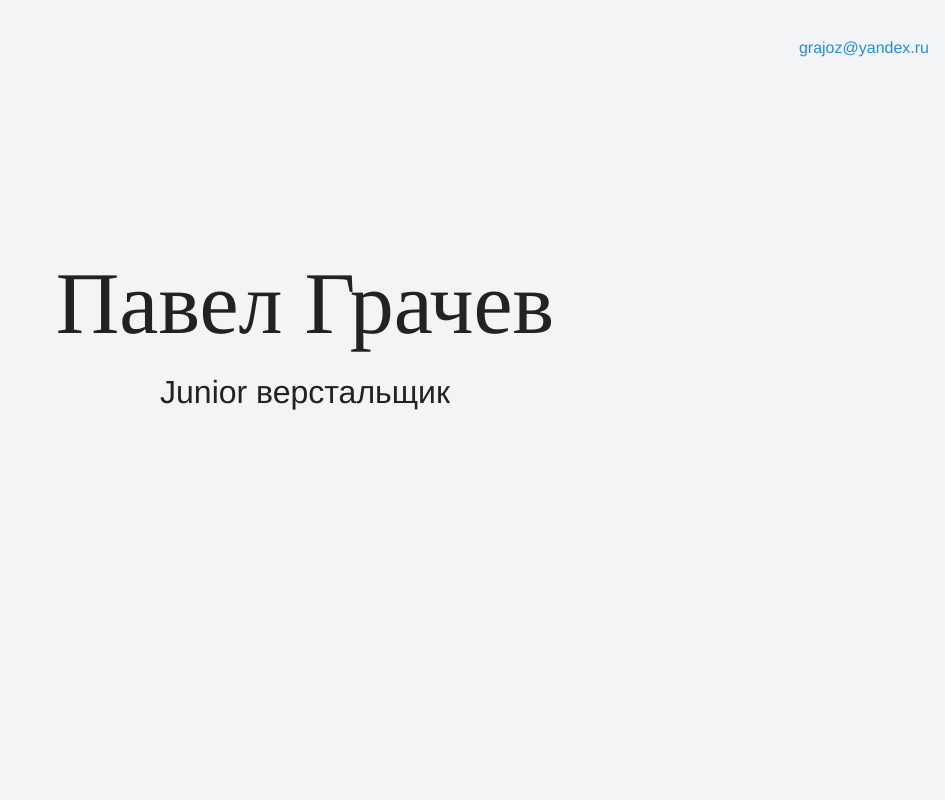
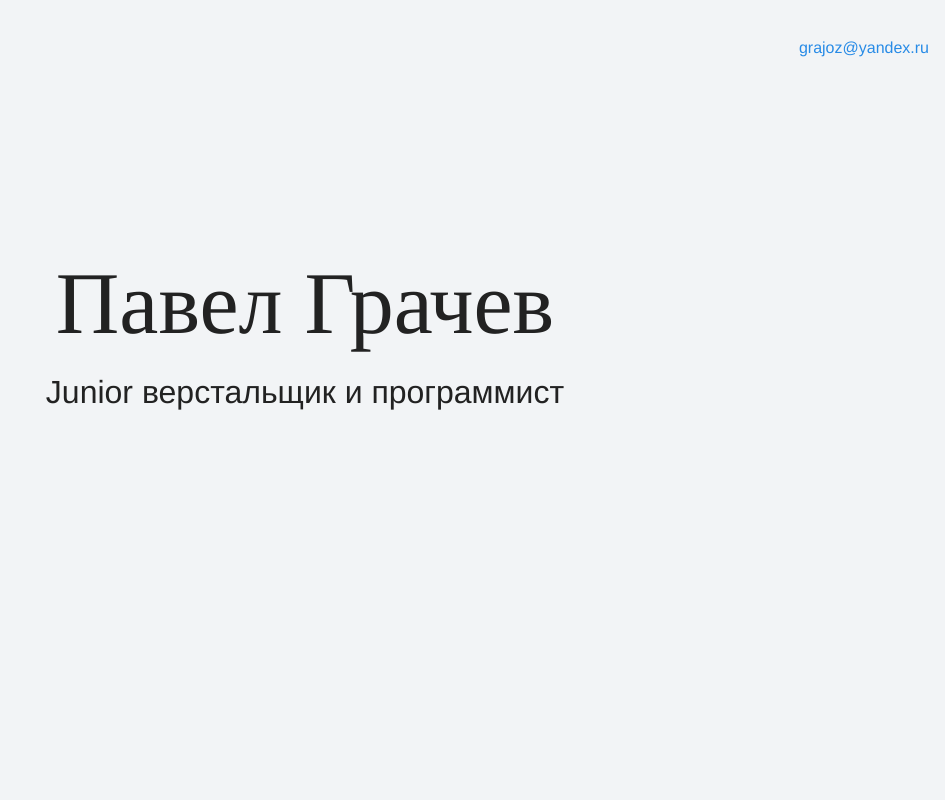
Before and after one commit to grajoz/my-site, a plain HTML site: page index.html in a window 1280 px wide. Shown: the top 800 px of the page, without its empty margins (335-1280 px from the left). Drawn offline with Linux system fonts and the light colour scheme.

Commit message:
меняем текст на главной странице

```diff
--- a/index.html
+++ b/index.html
@@ -21,7 +21,7 @@
     <section class="hero-image">
       <div class="container">
       <h1 class="heading">Павел Грачев</h1>
-      <p>Junior верстальщик</p>
+      <p>Junior верстальщик и программист</p>
     </div>
     </section>
 
```
